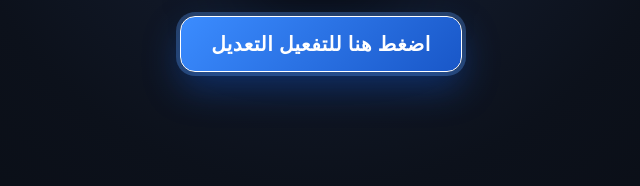
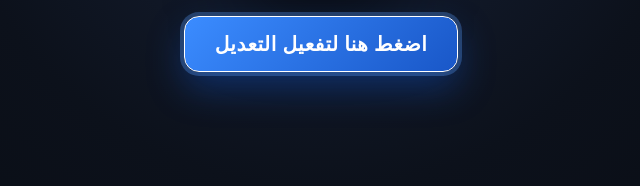
Before and after one commit to rodystore2/ps5, a plain HTML site: page index.html in a window 1280 px wide. Shown: the part 415-601 px from the top of the page, 319-959 px from the left. Drawn offline with Linux system fonts and the light colour scheme.

Commit message:
Update index.html

```diff
--- a/index.html
+++ b/index.html
@@ -73,7 +73,7 @@
   <div id="actions">
     <a id="start" class="action"
        href="slopkit/poops.html?go=1&amp;auto=1&amp;trigger=netcontrol&amp;payload=1&amp;v=17"
-       tabindex="0">اضغط هنا للتفعيل التعديل</a>
+       tabindex="0">اضغط هنا لتفعيل التعديل</a>
   </div>
   <div id="status"></div>
 </div>
```
